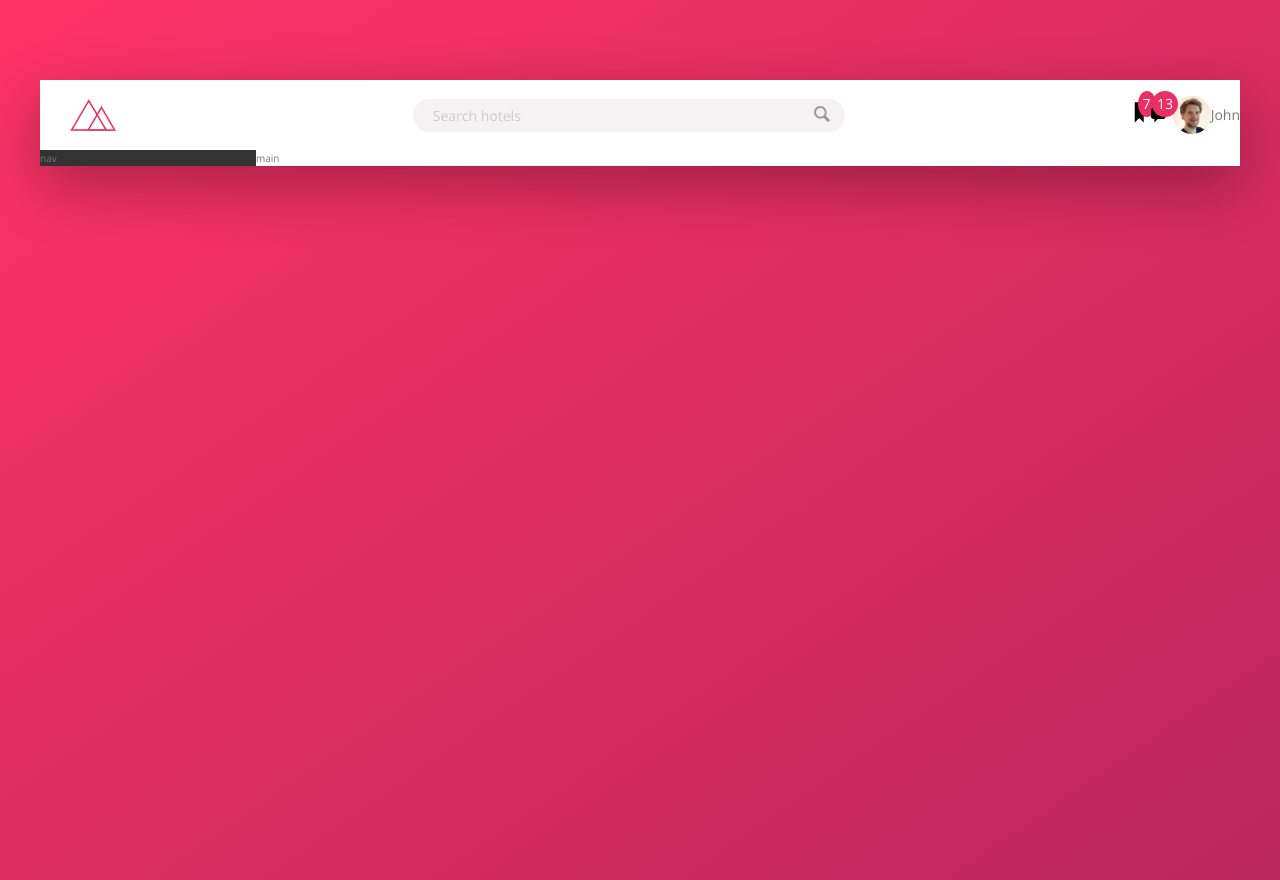
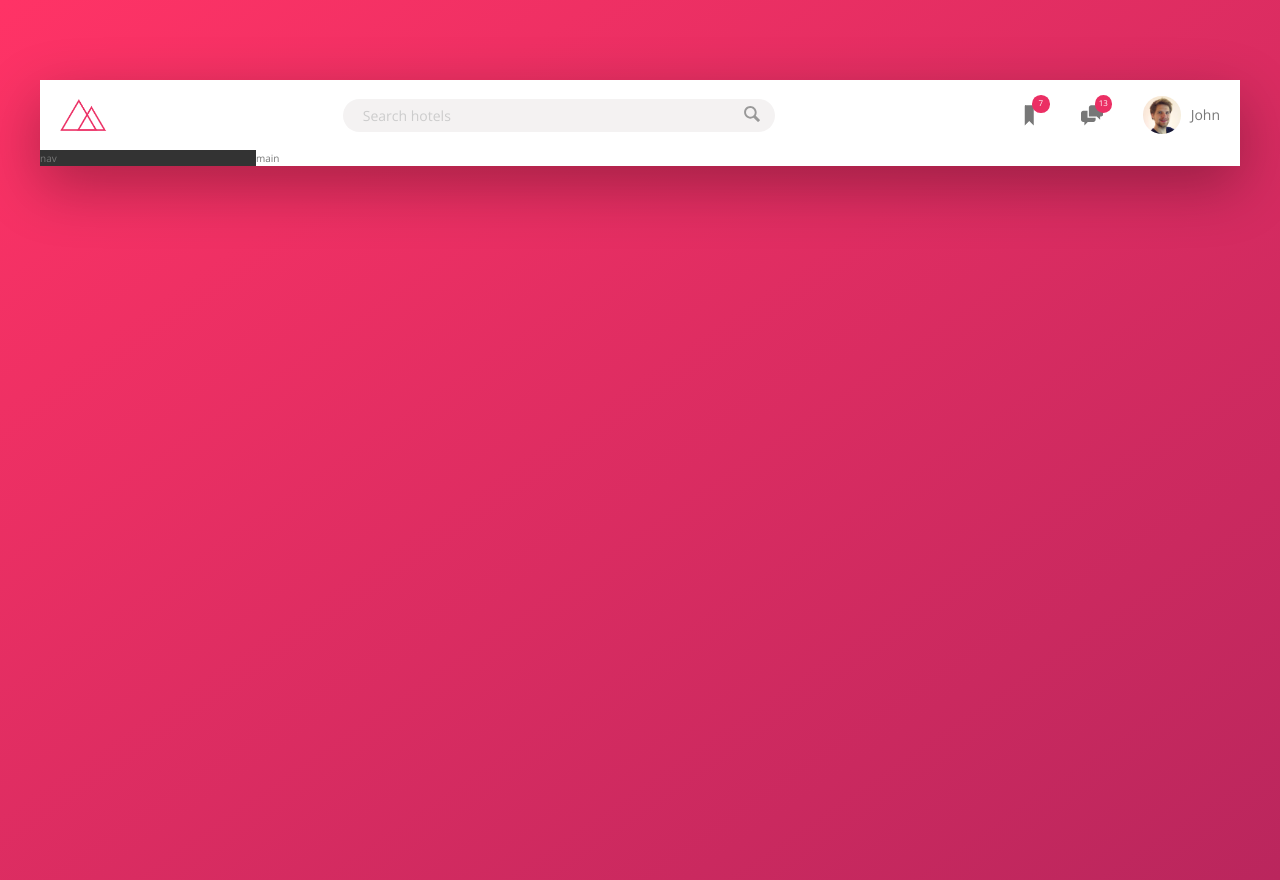
Before and after one commit to Guilllemain/booking-page, a website: page index.html in a window 1280 px wide. Drawn offline with nearby package versions, Linux system fonts and the light colour scheme.

Commit message:
Completed the header section

```diff
--- a/sass/_components.scss
+++ b/sass/_components.scss
@@ -1,7 +1,7 @@
 //// LOGO
 .logo {
 	height: 3.25rem;
-	margin-left: 3rem;
+	margin-left: 2rem;
 }
 
 //// SEARCH
@@ -60,32 +60,43 @@
 //// USER NAVIGATION
 .user-nav {
 	display: flex;
-	align-items: center;
+	align-self: stretch;
+
+	& > * {
+		display: flex;
+		align-items: center;
+		padding: 0 2rem;
+		cursor: pointer;
+		height: 100%;
+		&:hover {
+			background-color: var(--color-grey-light-2);
+		}
+	}
 	&__icon-box {
 		position: relative;
 	}
 	&__icon {
 		height: 2.25rem;
 		width: 2.25rem;
+		fill: var(--color-grey-dark-2);
 	}
 	&__notification {
+		display: flex;
+		align-items: center;
+		justify-content: center;
 		position: absolute;
-		top: -1rem;
-		right: -.5rem;
-		padding: .2rem .5rem;
+		font-size: .8rem;
+		height: 1.75rem;
+		width: 1.75rem;
+		top: 1.5rem;
+		right: 1.1rem;
 		background-color: var(--color-pink);
 		color: white;
 		border-radius: 50%;
 	}
-	&__user {
-		display: flex;
-		align-items: center;
-	}
 	&__user-photo {
 		height: 3.75rem;
 		border-radius: 50%;
-	}
-	&__user-name {
-
+		margin-right: 1rem;
 	}
 }
```
Also changed, not shown: css/style.css.
